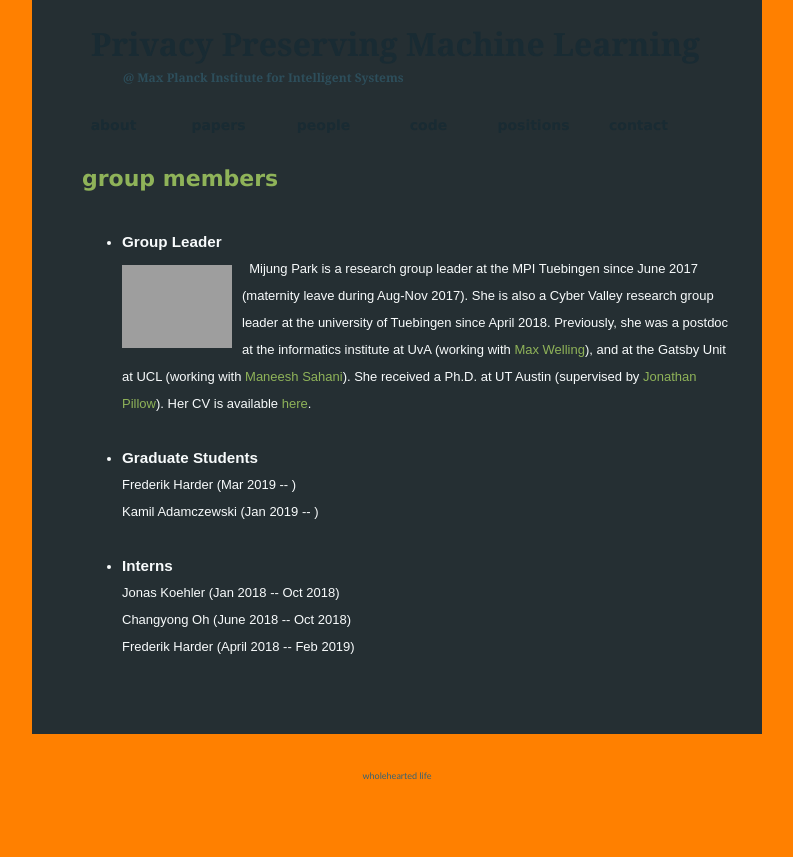
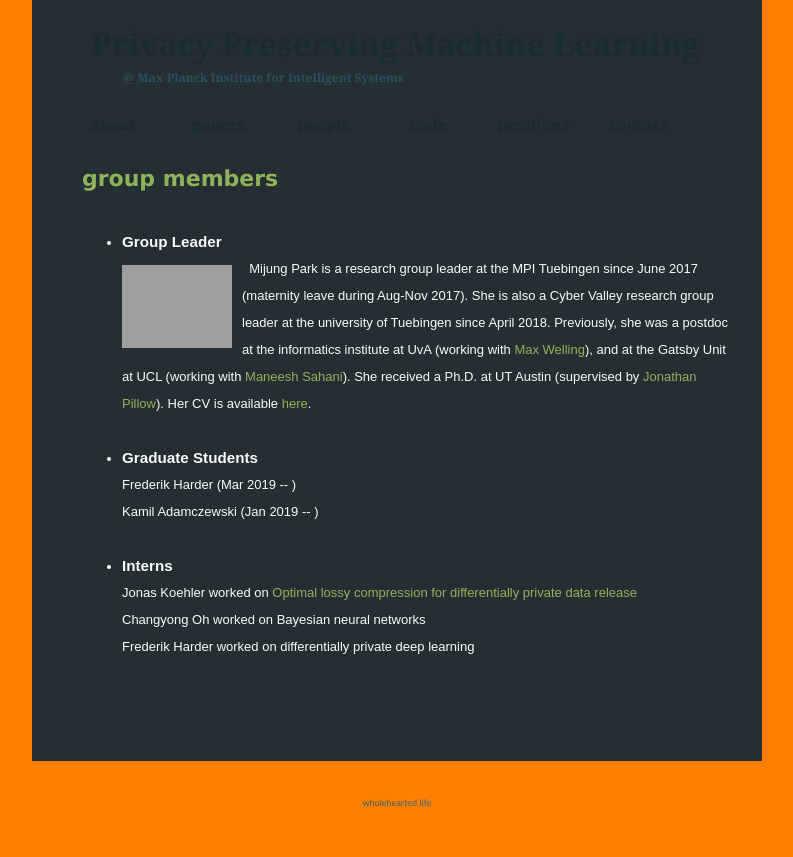
Before and after one commit to privacy-preserving-machine-learning/privacy-preserving-machine-learning.github.io, a plain HTML site: page people.html in a window 1280 px wide. Shown: the whole page, without its empty margins (243-1036 px from the left). Before the commit the page ends 830 px from the top, so only its background shows below. Drawn offline with Linux system fonts and the light colour scheme; grey boxes are pictures that could not be loaded.

Commit message:
update people

```diff
--- a/people.html
+++ b/people.html
@@ -74,11 +74,10 @@
      <br>
 
      <li><h3> Interns  </h3></li>
-     <p> Jonas Koehler (Jan 2018 -- Oct 2018)
-     <br>
-     <p> Changyong Oh (June 2018 -- Oct 2018)
-     <br>
-     <p> Frederik Harder (April 2018 -- Feb 2019)
+
+     <p>Jonas Koehler worked on <a href="https://esc.fnwi.uva.nl/thesis/centraal/files/f1769923863.pdf", style="text-decoration:none", color="#FFFFFF">Optimal lossy compression for differentially private data release </a></p>
+     <p> Changyong Oh worked on Bayesian neural networks </p>
+     <p> Frederik Harder worked on differentially private deep learning </p>
      <br>
      <br>
 
```
